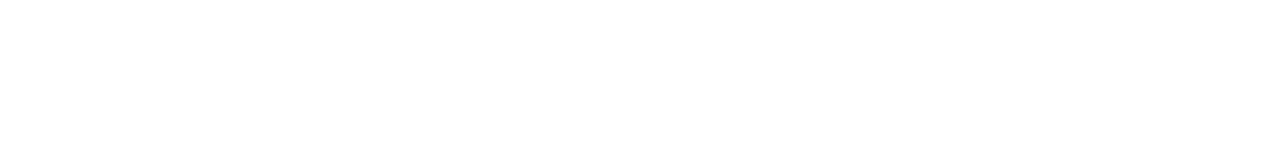
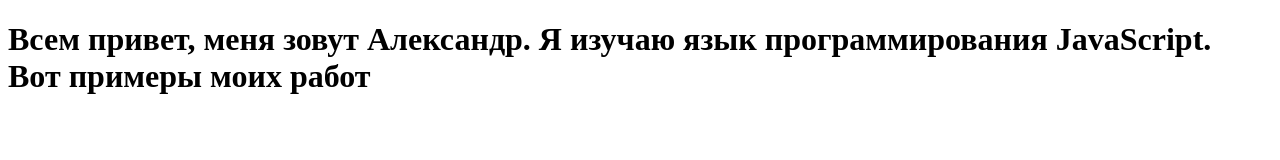
Before and after one commit to Julia-Zhirnova/Julia-Zhirnova2.github.io, a plain HTML site: page page_1.html in a window 1280 px wide. Drawn offline with Linux system fonts and the light colour scheme.

Commit message:
Update page_1.html

```diff
--- a/page_1.html
+++ b/page_1.html
@@ -7,6 +7,7 @@
     <title>Converter</title>
 </head>
 <body>
-
+    <h1>Всем привет, меня зовут Александр. Я изучаю язык программирования JavaScript. <br>
+        Вот примеры моих работ</h1>
 </body>
 </html>
```
